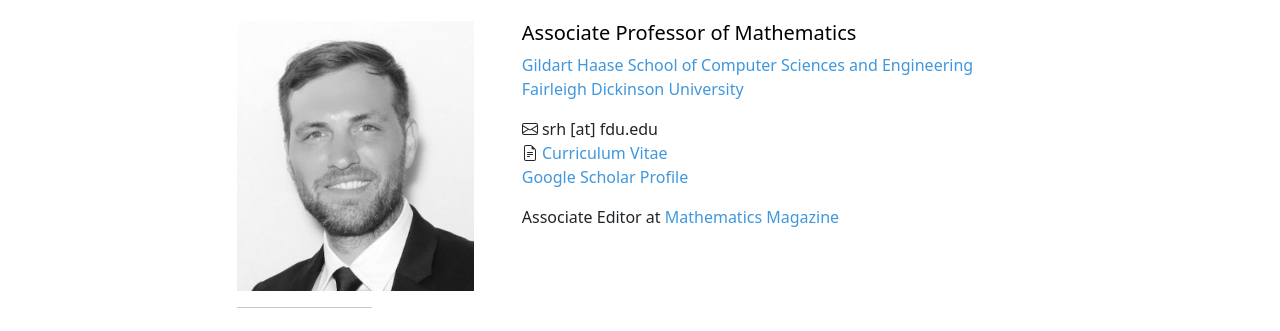
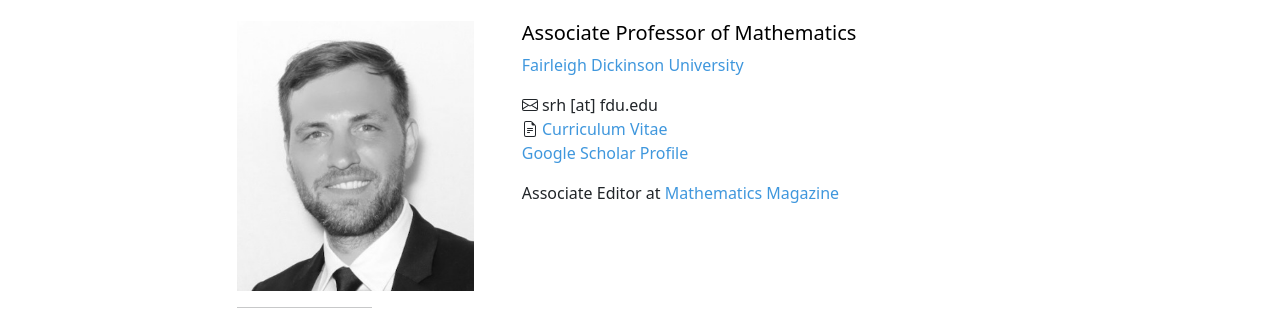
Before and after one commit to srhuddy/srhuddy.github.io, a plain HTML site: page index.html in a window 1280 px wide. Shown: the part 108-439 px from the top of the page. Drawn offline with Linux system fonts and the light colour scheme.

Commit message:
Update index.html

```diff
--- a/index.html
+++ b/index.html
@@ -99,8 +99,7 @@
 
       <div class="col-md-8">
         <h5 class="text-body-emphasis">Associate Professor of Mathematics</h5>
-        <p><a href="https://www.fdu.edu/academics/colleges-schools/gildart-haase/">
-          Gildart Haase School of Computer Sciences and Engineering</a> <br>
+        <p>
           <a href="http://www.fdu.edu" target="_blank">Fairleigh Dickinson University</a>
         </p>
         <ul class="list-unstyled ps-0">
```
